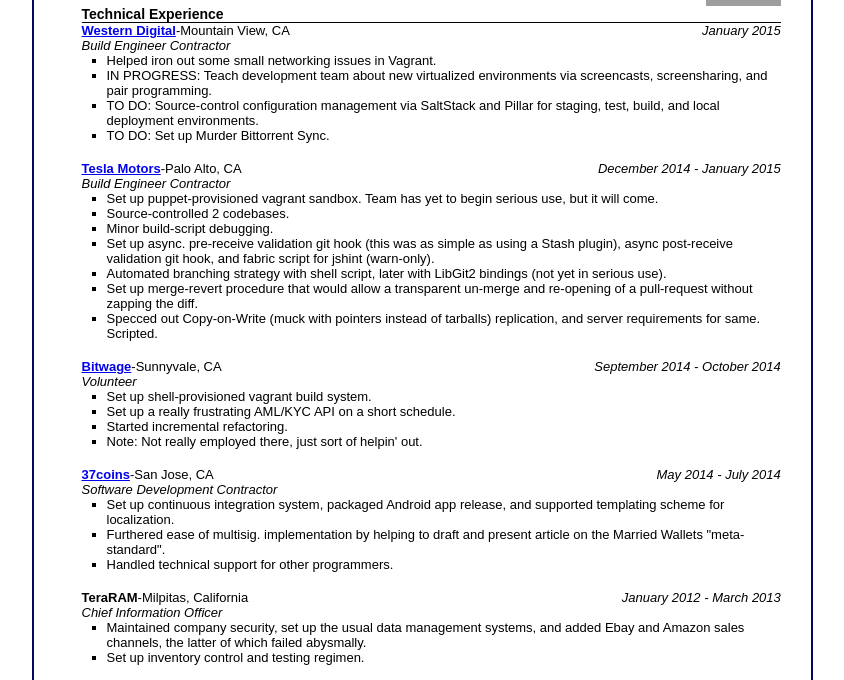
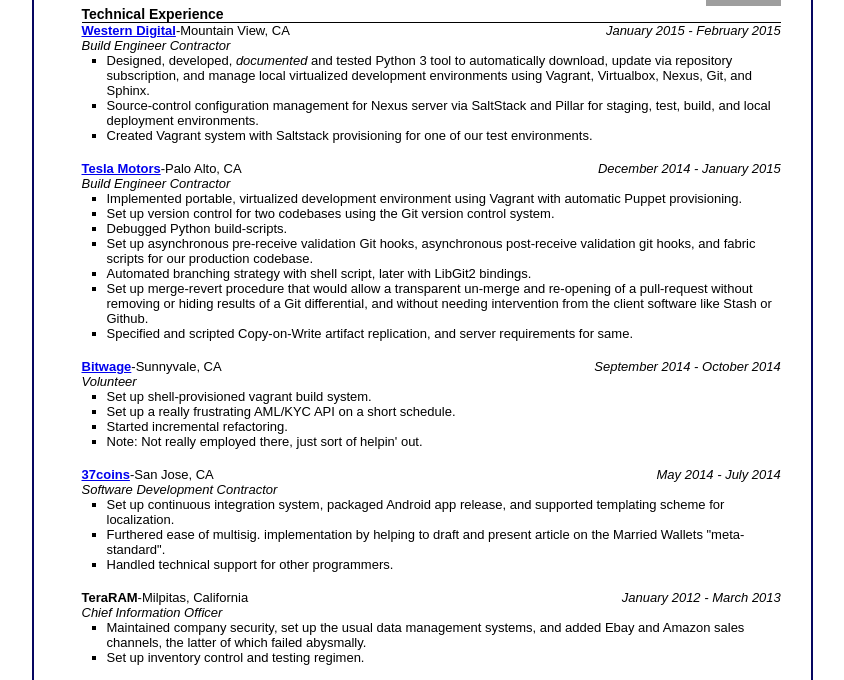
Before and after one commit to v6/basanese.com, a plain HTML site: page index.html in a window 1280 px wide. Shown: the part 106-786 px from the top of the page, without its empty margins (218-1062 px from the left). Drawn offline with Linux system fonts and the light colour scheme; grey boxes are pictures that could not be loaded.

Commit message:
Update with build tool information.

```diff
--- a/index.html
+++ b/index.html
@@ -226,13 +226,12 @@
 
 
                           <div class="organization" style="width:60%;float:left"><p class="body"><span class="organization"><a href="http://www.wdc.com/">Western Digital</a></span>-Mountain View, CA</p></div>
-				<div style="text-align:right;float:right;width:30%;"><p class="body date">January 2015</p></div>
+				<div style="text-align:right;float:right;width:30%;"><p class="body date">January 2015 - February 2015</p></div>
 				<p class="body" style="font-style:italic;float:left; width:65%" title="Shortest. Contract. Ever. 3 weeks! Gotta make it happen.">Build Engineer Contractor</p>
 				<ul class="main" style="clear:left">
-					<li title="It all SOUNDS impressive, but...">Helped iron out some small networking issues in Vagrant.</li>
-					<li>IN PROGRESS: Teach development team about new virtualized environments via screencasts, screensharing, and pair programming.</li>
-					<li>TO DO: Source-control configuration management via SaltStack and Pillar for staging, test, build, and local deployment environments.</li>
-					<li>TO DO: Set up Murder Bittorrent Sync.</li>
+				<li>Designed, developed, <i>documented</i> and tested Python 3 tool to automatically download, update via repository subscription, and manage local virtualized development environments using Vagrant, Virtualbox, Nexus, Git, and Sphinx.</li>
+				<li>Source-control configuration management for Nexus server via SaltStack and Pillar for staging, test, build, and local deployment environments.</li>
+				<li>Created Vagrant system with Saltstack provisioning for one of our test environments.</li>
 				</ul>
 
 				<br />
@@ -244,13 +243,13 @@
 				<div style="text-align:right;float:right;width:30%;"><p class="body date">December 2014 - January 2015</p></div>
 				<p class="body" style="font-style:italic;float:left; width:65%" title="Another weird sitch. Substitute build engineering is like substitute teaching. Except there's more swearing, more money, and you have engineers to herd instead of students. Lovin me some bitcoin, though.">Build Engineer Contractor</p>
 				<ul class="main" style="clear:left">
-					<li title="It all SOUNDS impressive, but...">Set up puppet-provisioned vagrant sandbox. Team has yet to begin serious use, but it will come.</li>
-					<li>Source-controlled 2 codebases.</li>
-					<li>Minor build-script debugging.</li>
-					<li>Set up async. pre-receive validation git hook (this was as simple as using a Stash plugin), async post-receive validation git hook, and fabric script for jshint (warn-only).</li>
-					<li>Automated branching strategy with shell script, later with LibGit2 bindings (not yet in serious use).</li>
-					<li>Set up merge-revert procedure that would allow a transparent un-merge and re-opening of a pull-request without zapping the diff.</li>
-					<li>Specced out Copy-on-Write (muck with pointers instead of tarballs) replication, and server requirements for same. Scripted.</li>
+					<li title="Yes, I can do this in SaltStack, too.">Implemented portable, virtualized development environment using Vagrant with automatic Puppet provisioning.</li>
+					<li>Set up version control for two codebases using the Git version control system.</li>
+					<li>Debugged Python build-scripts.</li>
+					<li>Set up asynchronous pre-receive validation Git hooks, asynchronous post-receive validation git hooks, and fabric scripts for our production codebase.</li>
+					<li>Automated branching strategy with shell script, later with LibGit2 bindings.</li>
+					<li>Set up merge-revert procedure that would allow a transparent un-merge and re-opening of a pull-request without removing or hiding results of a Git differential, and without needing intervention from the client software like Stash or Github.</li>
+					<li>Specified and scripted Copy-on-Write artifact replication, and server requirements for same.</li>
 				</ul>
 
 				<br />
```
